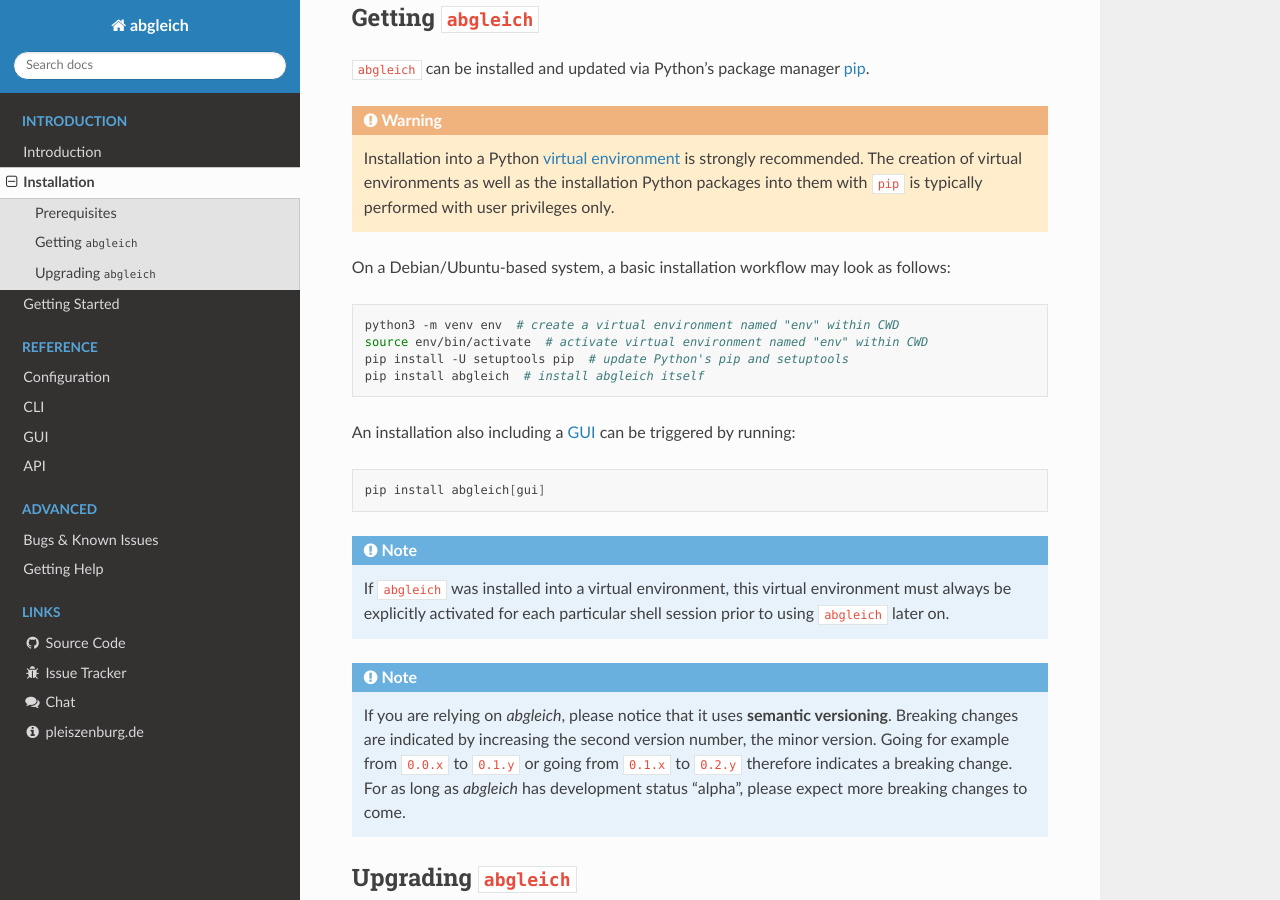
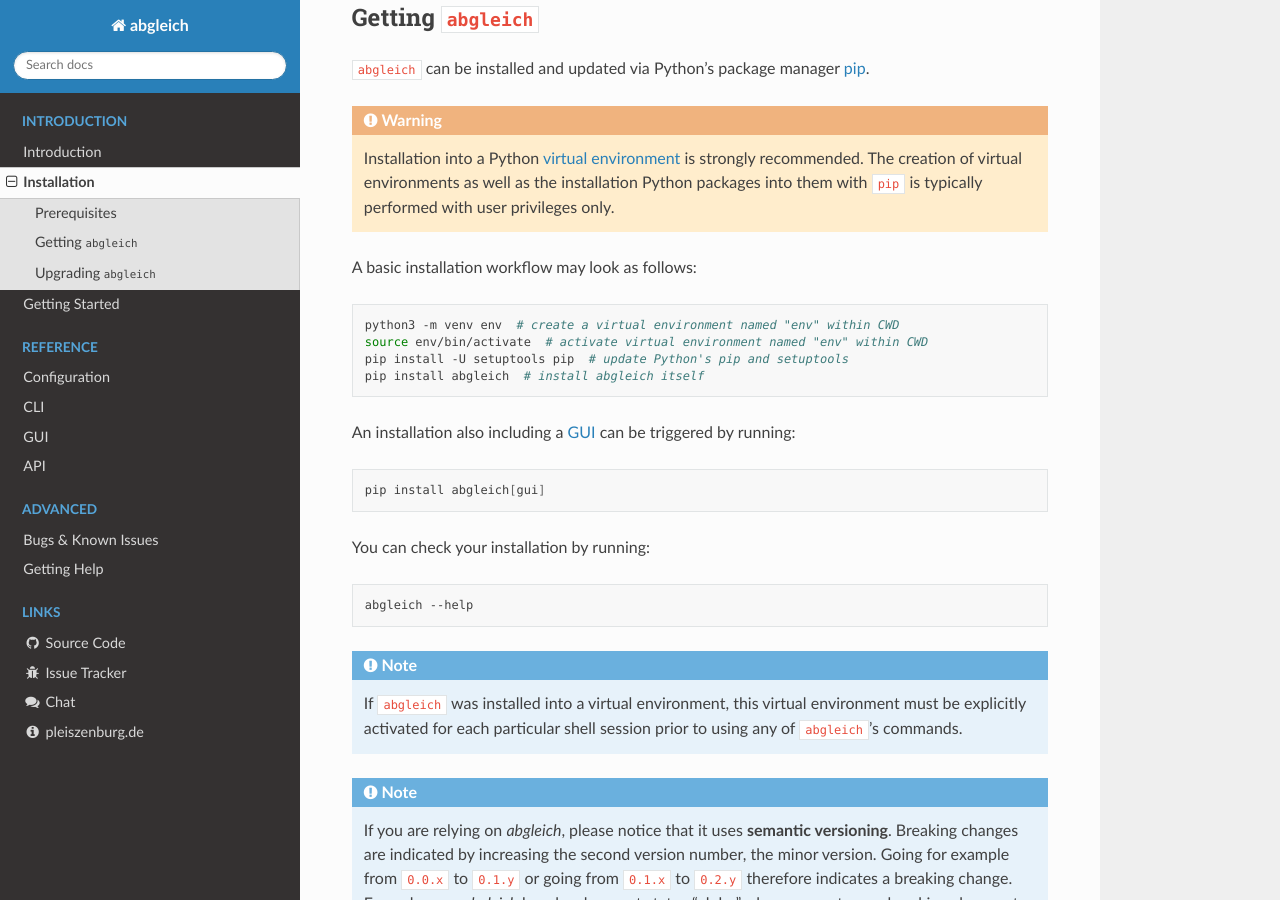
Before and after one commit to pleiszenburg/abgleich, a Sphinx documentation site: the page built from docs/source/installation.rst, in a window 1280 px wide and 900 px high, scrolled down 1597 px. Built offline with Sphinx 7.4.7 and the Read the Docs theme 2.0.0, drawn with Linux system fonts in a browser that asks for light colours.

Commit message:
clarification

```diff
--- a/docs/source/installation.rst
+++ b/docs/source/installation.rst
@@ -82,7 +82,7 @@
 .. _pip: https://pip.pypa.io/en/stable/
 .. _virtual environment: https://docs.python.org/3/library/venv.html
 
-On a Debian/Ubuntu-based system, a basic installation workflow may look as follows:
+A basic installation workflow may look as follows:
 
 .. code:: bash
 
@@ -97,9 +97,15 @@
 
     pip install abgleich[gui]
 
+You can check your installation by running:
+
+.. code:: bash
+
+    abgleich --help
+
 .. note::
 
-    If ``abgleich`` was installed into a virtual environment, this virtual environment must always be explicitly activated for each particular shell session prior to using ``abgleich`` later on.
+    If ``abgleich`` was installed into a virtual environment, this virtual environment must be explicitly activated for each particular shell session prior to using any of ``abgleich``'s commands.
 
 .. note::
 
```
